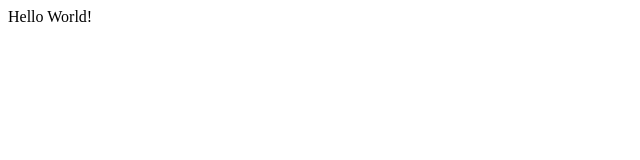
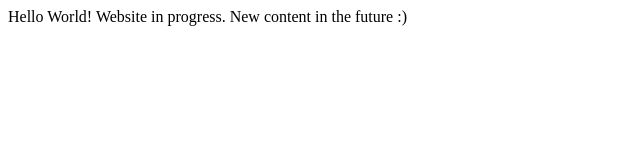
Before and after one commit to Mroogal/Mroogal.github.io, a plain HTML site: page index.html in a window 1280 px wide. Shown: the whole page, without its empty margins (0-640 px from the left). Drawn offline with Linux system fonts and the light colour scheme.

Commit message:
Added text to index.html

```diff
--- a/index.html
+++ b/index.html
@@ -3,5 +3,7 @@
 </head>
 <body>
     Hello World!
+    Website in progress.
+    New content in the future :)
 </body>
 </html>
```
